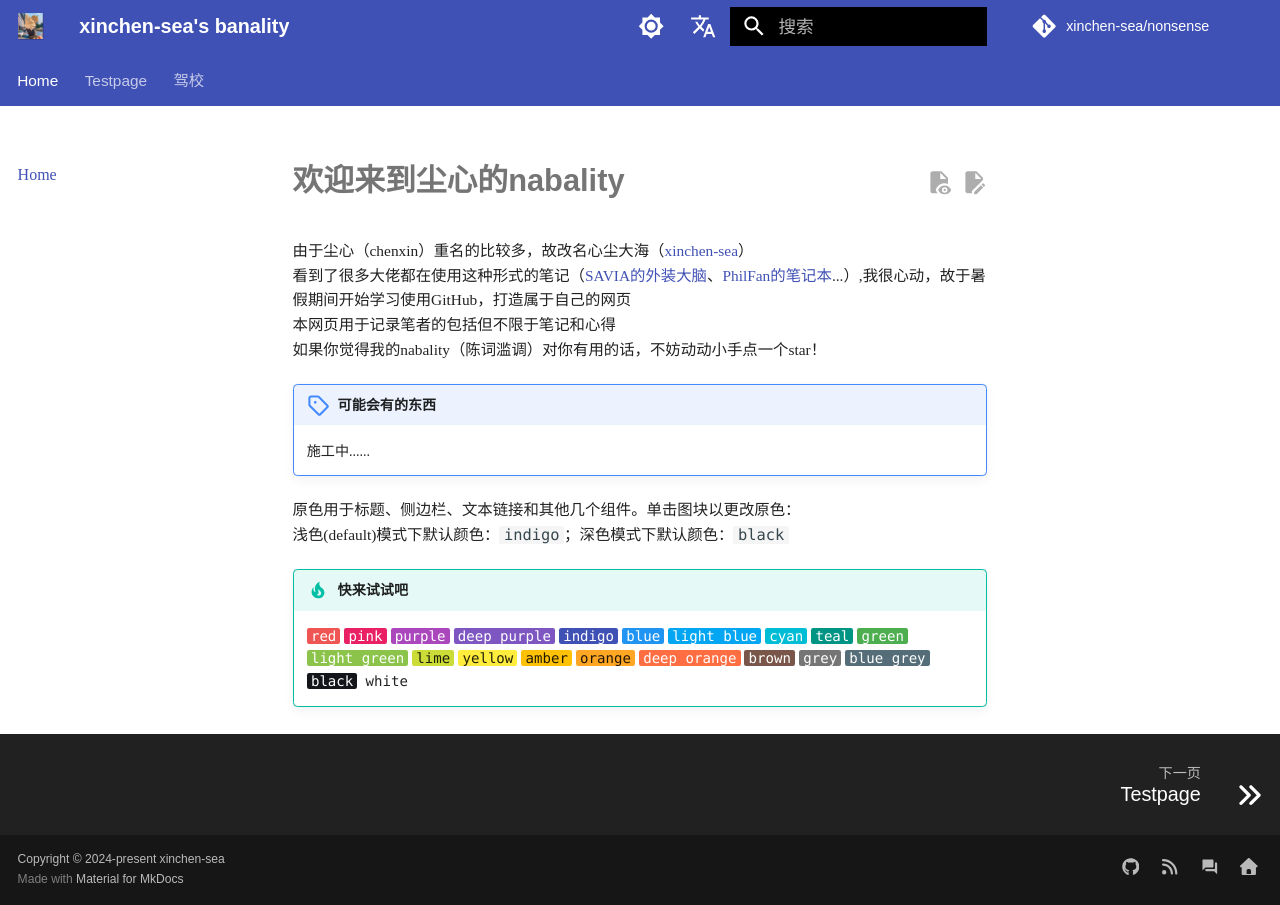
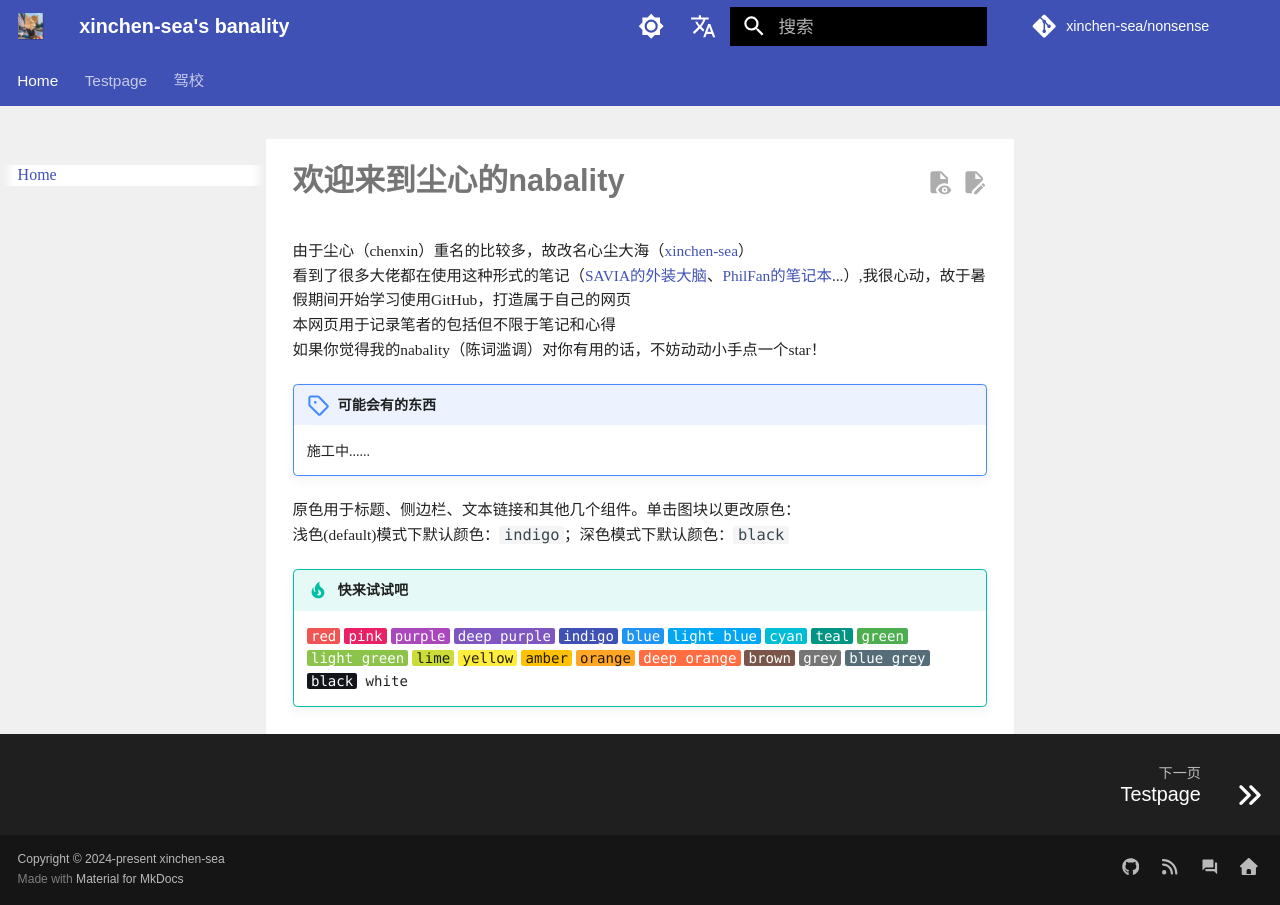
Before and after one commit to xinchen-sea/xinchen-sea.github.io, an MkDocs documentation site: the page built from docs/index.md, in a window 1280 px wide. Built offline with MkDocs 1.6.1 and Material for MkDocs 9.7.7, drawn with Linux system fonts in a browser that asks for light colours; some web fonts are replaced; plug-ins that fetch from the network failed and are left out; comment, search, counter and statistics services are not loaded.

Commit message:
Update fonts.css

```diff
--- a/docs/assets/css/fonts.css
+++ b/docs/assets/css/fonts.css
@@ -111,3 +111,13 @@ p {
     font-family: 'Times New Roman', 'fzxbsjt', sans-serif;
     font-size: 14px; /* 设置字体大小 */
 }
+
+/* 设置网页背景颜色 */
+body {
+    background-color: #f0f0f0;
+}
+
+/* 设置主内容区背景颜色 */
+.md-content {
+    background-color: #ffffff;
+}
```
